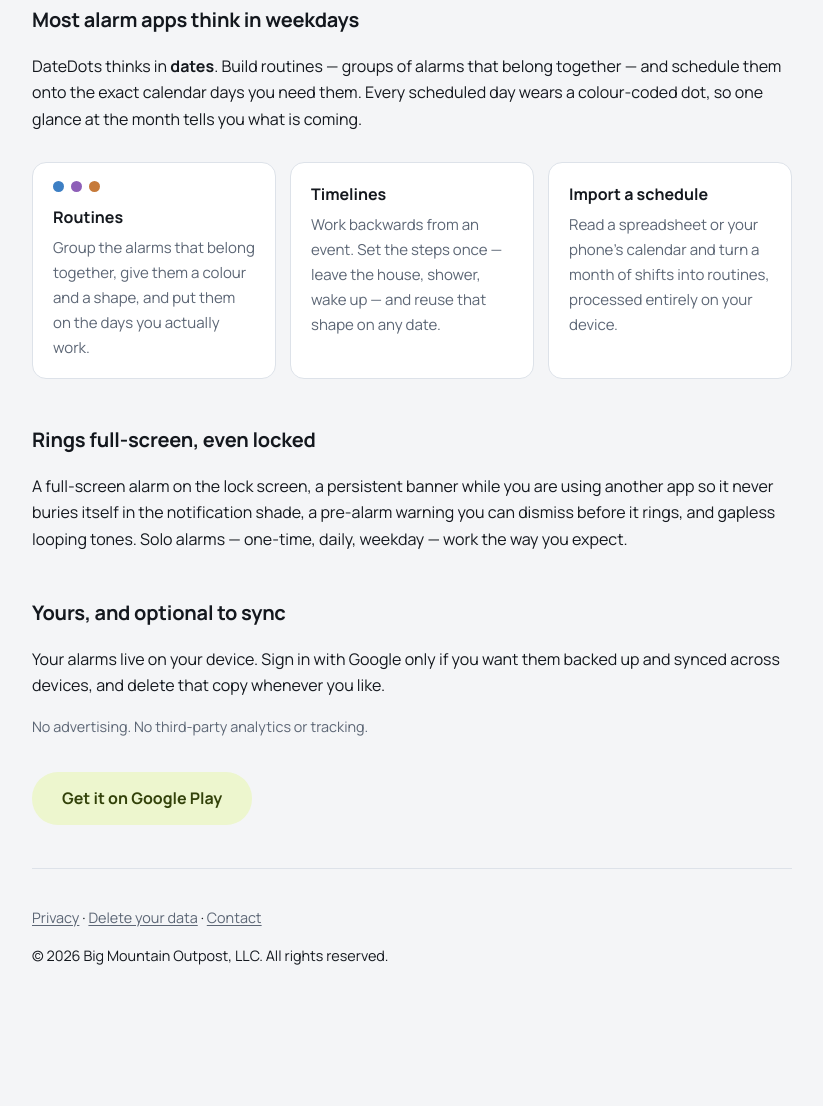
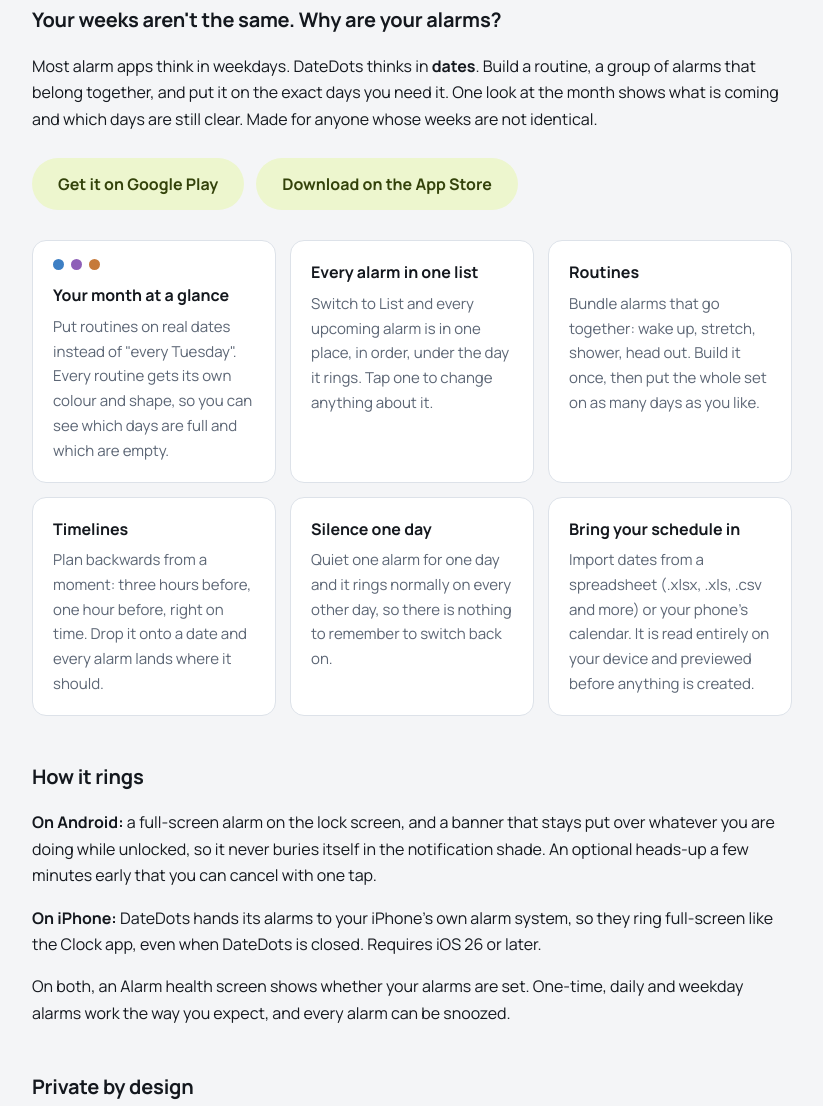
Before and after one commit to Big-Mountain-Outpost/big-mountain-outpost.github.io, a plain HTML site: page index.html in a window 1280 px wide. Shown: the part 354-1460 px from the top of the page, without its empty margins (228-1051 px from the left). Before the commit the page ends 1409 px from the top, so only its background shows below. Drawn offline with Linux system fonts and the light colour scheme.

Commit message:
Add the App Store link and match the store listings
DateDots is now on the App Store, so the page links both stores.
Copy follows the current Play and App Store listings; drops the
dot-on-a-date wording (trademark) and the word shift.

Co-Authored-By: Claude Opus 5.5 <noreply@anthropic.com>
Claude-Session: https://claude.ai/code/session_01KDAPjKxuSCM6urhEum5Scj

```diff
--- a/index.html
+++ b/index.html
@@ -4,7 +4,7 @@
 <meta charset="utf-8">
 <meta name="viewport" content="width=device-width, initial-scale=1">
 <title>DateDots — Alarms that follow your real schedule</title>
-<meta name="description" content="Most alarm apps think in weekdays. DateDots thinks in dates — build routines and schedule them onto the exact calendar days you need.">
+<meta name="description" content="Most alarm apps think in weekdays. DateDots thinks in dates. Build a routine once and put it on the exact days you need. For Android and iPhone.">
 <meta name="color-scheme" content="light dark">
 <link rel="stylesheet" href="assets/site.css">
 <link rel="icon" href="datedots-icon.svg" type="image/svg+xml">
@@ -24,17 +24,16 @@
   .card p { margin: 0; color: var(--on-variant); font-size: 0.94em; }
   .legend { display: flex; gap: 7px; margin-bottom: 12px; }
   .legend i { width: 11px; height: 11px; border-radius: 50%; display: block; }
-  .cta { margin: 34px 0 8px; }
-  /* Now a real link rather than a dead "coming soon" badge. Kept tonal rather
-     than a filled citron: the accent is spent once, and these tokens already
-     carry both themes. Do not hand-edit assets/site.css to style this —
-     that file is GENERATED by chronos/tools/gen_legal_html.py. */
-  .cta a { display: inline-block; background: var(--accent-container);
-           color: var(--on-accent-container); padding: 13px 30px;
-           border-radius: 26px; font-weight: 700; text-decoration: none; }
-  .cta a:hover, .cta a:focus-visible { background: var(--primary);
-                                       color: var(--surface); }
-  .cta .note { display: block; margin-top: 12px; }
+  /* Two equal store buttons, side by side, wrapping on a narrow phone. Tonal
+     rather than a filled citron: the accent is spent once. Do not hand-edit
+     assets/site.css to style this; that file is GENERATED by
+     chronos/tools/gen_legal_html.py. */
+  .store-row { display: flex; flex-wrap: wrap; gap: 12px; margin: 26px 0 8px; }
+  .store-row a { display: inline-block; background: var(--accent-container);
+                 color: var(--on-accent-container); padding: 13px 26px;
+                 border-radius: 26px; font-weight: 700; text-decoration: none; }
+  .store-row a:hover, .store-row a:focus-visible { background: var(--primary);
+                                                   color: var(--surface); }
   .note { color: var(--on-variant); font-size: 0.9em; margin-top: 14px; }
 </style>
 </head>
@@ -50,55 +49,92 @@
 
 <hr>
 
-<h2>Most alarm apps think in weekdays</h2>
-<p>DateDots thinks in <strong>dates</strong>. Build routines — groups of alarms that
-belong together — and schedule them onto the exact calendar days you need them.
-Every scheduled day wears a colour-coded dot, so one glance at the month tells you
-what is coming.</p>
+<!-- Copy follows the store listings (chronos/store_assets/STORE_LISTING.md and
+     APP_STORE_LISTING.md). Same rules as those files: nothing DISCLAIMER.md §2
+     disclaims (and not the word "shift"), no promise that an alarm wakes anyone,
+     and nothing saying the app puts a dot on a date (trademark, see
+     chronos/docs/trademark/risk-register.md R2). -->
+<h2>Your weeks aren't the same. Why are your alarms?</h2>
+<p>Most alarm apps think in weekdays. DateDots thinks in <strong>dates</strong>.
+Build a routine, a group of alarms that belong together, and put it on the exact
+days you need it. One look at the month shows what is coming and which days are
+still clear. Made for anyone whose weeks are not identical.</p>
+
+<div class="store-row">
+  <a href="https://play.google.com/store/apps/details?id=com.bigmountainoutpost.datedots">Get it on Google Play</a>
+  <a href="https://apps.apple.com/app/id6808430128">Download on the App Store</a>
+</div>
 
 <div class="cards">
   <div class="card">
     <div class="legend">
       <i style="background:#3D7FC4"></i><i style="background:#8E5FB8"></i><i style="background:#C67A3A"></i>
     </div>
+    <h3>Your month at a glance</h3>
+    <p>Put routines on real dates instead of "every Tuesday". Every routine gets its
+    own colour and shape, so you can see which days are full and which are empty.</p>
+  </div>
+  <div class="card">
+    <h3>Every alarm in one list</h3>
+    <p>Switch to List and every upcoming alarm is in one place, in order, under the
+    day it rings. Tap one to change anything about it.</p>
+  </div>
+  <div class="card">
     <h3>Routines</h3>
-    <p>Group the alarms that belong together, give them a colour and a shape, and
-    put them on the days you actually work.</p>
+    <p>Bundle alarms that go together: wake up, stretch, shower, head out. Build it
+    once, then put the whole set on as many days as you like.</p>
   </div>
   <div class="card">
     <h3>Timelines</h3>
-    <p>Work backwards from an event. Set the steps once — leave the house, shower,
-    wake up — and reuse that shape on any date.</p>
+    <p>Plan backwards from a moment: three hours before, one hour before, right on
+    time. Drop it onto a date and every alarm lands where it should.</p>
   </div>
   <div class="card">
-    <h3>Import a schedule</h3>
-    <p>Read a spreadsheet or your phone's calendar and turn a month of shifts into
-    routines, processed entirely on your device.</p>
+    <h3>Silence one day</h3>
+    <p>Quiet one alarm for one day and it rings normally on every other day, so
+    there is nothing to remember to switch back on.</p>
+  </div>
+  <div class="card">
+    <h3>Bring your schedule in</h3>
+    <p>Import dates from a spreadsheet (.xlsx, .xls, .csv and more) or your phone's
+    calendar. It is read entirely on your device and previewed before anything is
+    created.</p>
   </div>
 </div>
 
 <!-- This heading describes what the app DOES, deliberately. The legal
      documents decline to promise that an alarm wakes anyone, so the public
-     copy must not promise it either — a heading claiming an outcome was
-     replaced here on 2026-08-13. Same rule as the Play listing; see CLAUDE.md
-     in the chronos repo, which names the exact phrasings to avoid. This one
-     matches the store screenshot's caption, so the listing and the site say
-     the same thing. -->
-<h2>Rings full-screen, even locked</h2>
-<p>A full-screen alarm on the lock screen, a persistent banner while you are using
-another app so it never buries itself in the notification shade, a pre-alarm
-warning you can dismiss before it rings, and gapless looping tones. Solo alarms —
-one-time, daily, weekday — work the way you expect.</p>
+     copy must not promise it either. -->
+<h2>How it rings</h2>
+<p><strong>On Android:</strong> a full-screen alarm on the lock screen, and a banner
+that stays put over whatever you are doing while unlocked, so it never buries
+itself in the notification shade. An optional heads-up a few minutes early that you
+can cancel with one tap.</p>
+<p><strong>On iPhone:</strong> DateDots hands its alarms to your iPhone's own alarm
+system, so they ring full-screen like the Clock app, even when DateDots is closed.
+Requires iOS 26 or later.</p>
+<p>On both, an Alarm health screen shows whether your alarms are set. One-time,
+daily and weekday alarms work the way you expect, and every alarm can be
+snoozed.</p>
 
-<h2>Yours, and optional to sync</h2>
-<p>Your alarms live on your device. Sign in with Google only if you want them
-backed up and synced across devices, and delete that copy whenever you like.</p>
+<h2>Private by design</h2>
+<p>No ads. No third-party tracking or analytics. Your alarms stay on your device
+unless you choose to sign in, with Apple or Google, for backup and sync, and you
+can delete that copy whenever you like.</p>
 
-<p class="note">No advertising. No third-party analytics or tracking.</p>
+<h2>DateDots Pro</h2>
+<p>A one-time purchase, not a subscription, unlocks cloud backup and sync across
+your devices, and creating alarms from spreadsheet and calendar imports.
+Everything else is free, and any import can be previewed for free first.</p>
 
-<div class="cta">
+<div class="store-row">
   <a href="https://play.google.com/store/apps/details?id=com.bigmountainoutpost.datedots">Get it on Google Play</a>
+  <a href="https://apps.apple.com/app/id6808430128">Download on the App Store</a>
 </div>
+
+<p class="note">Like every alarm app, DateDots depends on your phone's own settings
+to ring on time. Please do not rely on it as your only alarm for anything where
+missing it could cause harm. Keep a second, independent alarm for those.</p>
 
 <footer>
   <p><a href="privacy.html">Privacy</a> · <a href="delete.html">Delete your data</a> ·
```
